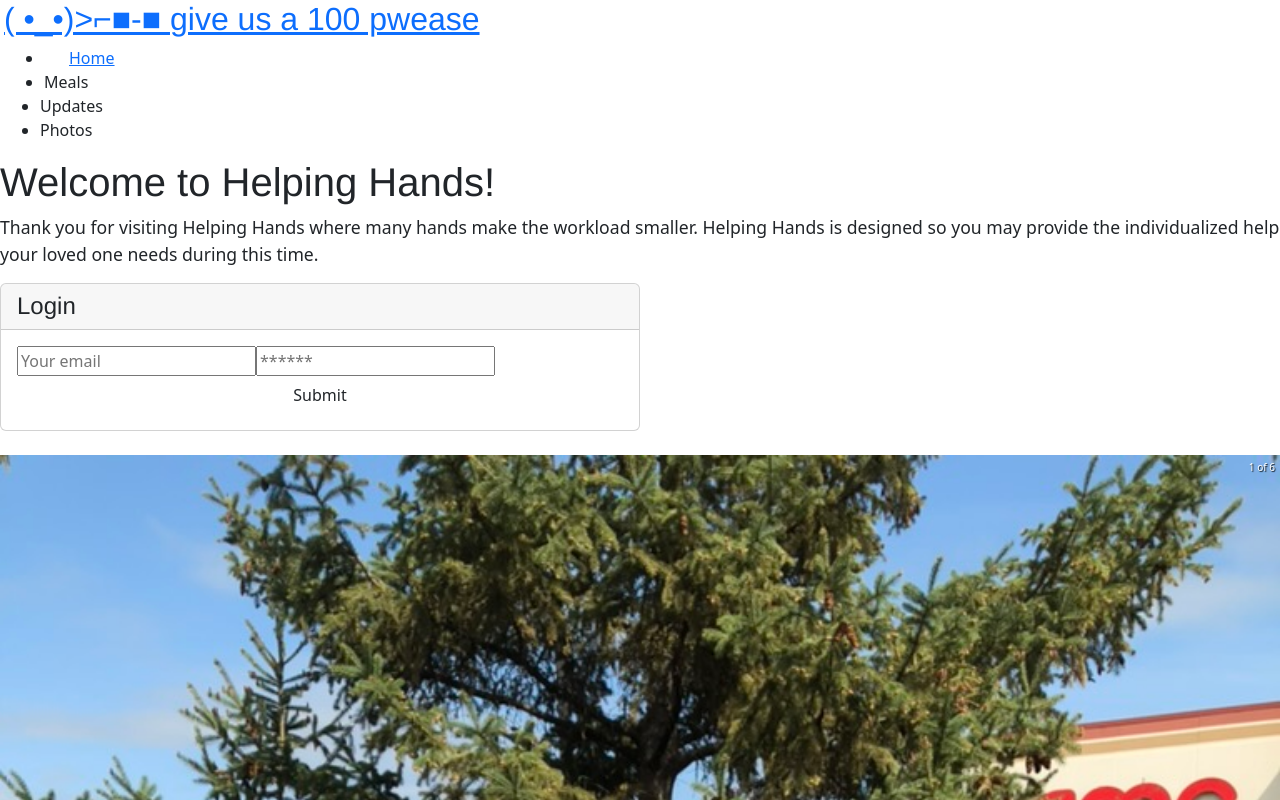
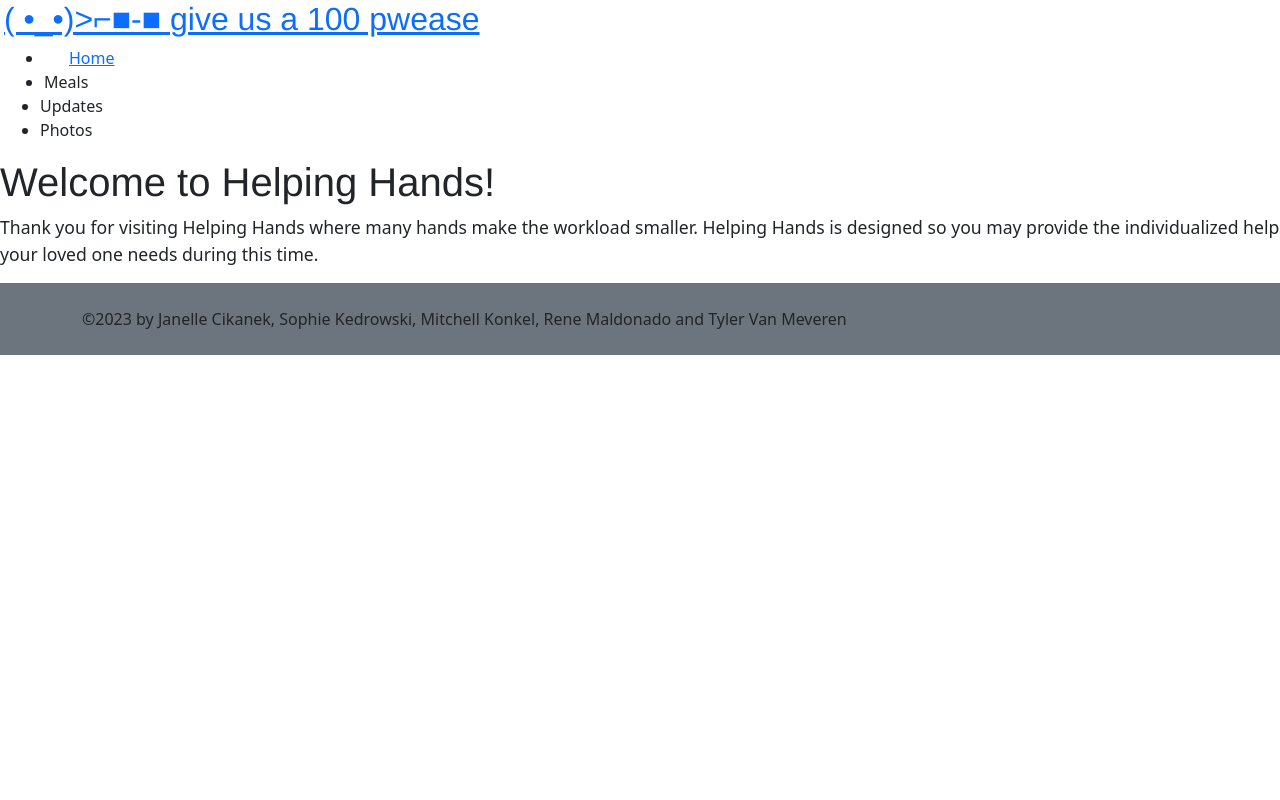
Before and after one commit to mjkonkel/helping-hands, a React (Create React App) app in the folder client/: page / in a window 1280 px wide. Shown: the top 800 px of the page. Built offline with nearby package versions, Linux system fonts and the light colour scheme.

Commit message:
added react router

```diff
--- a/client/src/App.js
+++ b/client/src/App.js
@@ -2,6 +2,7 @@ import React, { useState } from 'react';
 import Nav from './components/NavBar';
 import "bootstrap/dist/css/bootstrap.min.css";
 import Home from '../src/pages/Home'
+import { BrowserRouter as Router, Routes, Route } from 'react-router-dom';
 import Request from './pages/request';
 import Login from './pages/Login';
 import Footer from './components/Footer';
@@ -56,6 +57,7 @@ function App() {
 
   return (
     <ApolloProvider client={client}>
+      <Router>
         <div>
           <Nav
             categories={categories}
@@ -64,17 +66,34 @@ function App() {
             contactSelected={contactSelected}
             setContactSelected={setContactSelected}
           ></Nav>
-      <main>
-        <Home />
-        <Login />
-        <Updates />
-      </main>
+          <div>
+            <Routes>
+              <Route
+                path="/"
+                element={<Home />}
+              />
+              <Route
+                path="/login"
+                element={<Login />}
+              />
+              <Route
+                path="/request"
+                element={<Request />}
+              />
+              <Route
+                path="/updates"
+                element={<Updates />}
+              />
+            </Routes>
+
+          </div>
           <footer>
             <Footer></Footer>
           </footer>
 
 
         </div>
+      </Router>
     </ApolloProvider>
   );
 };
```
Lines whose indentation alone changed are shown as unchanged.
